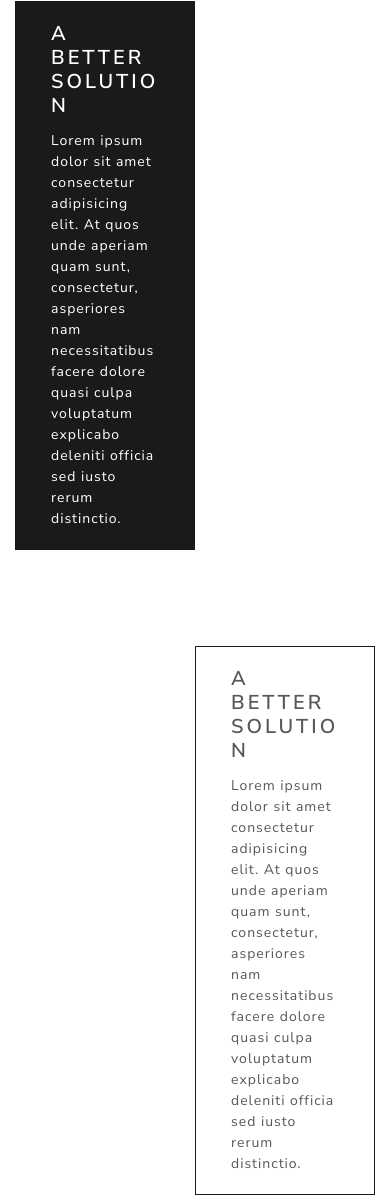
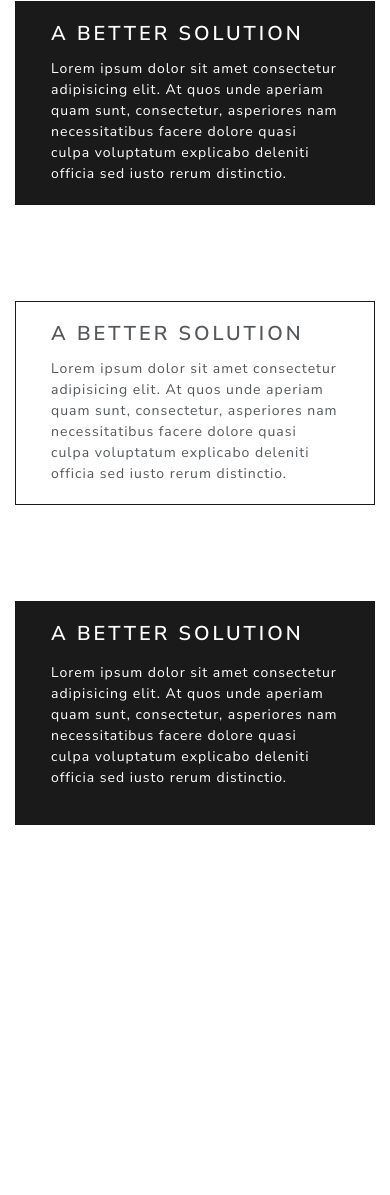
Before and after one commit to KBHarris/Tickt, a website: page public/index.html in a window 390 px wide. Shown: the part 404-1599 px from the top of the page. After the commit the page ends 1277 px from the top, so only its background shows below. Drawn offline with nearby package versions, Linux system fonts and the light colour scheme.

Commit message:
added moblie breakpoints

```diff
--- a/public/index.html
+++ b/public/index.html
@@ -3,7 +3,7 @@
 <head>
     <meta charset="UTF-8">
     <meta name="viewport" content="width=device-width, initial-scale=1.0">
-    <link rel="stylesheet" href="../style.css">
+    <link rel="stylesheet" href="style.css">
     <link rel="stylesheet" href="https://bootswatch.com/4/lux/bootstrap.min.css">
     <link rel="stylesheet" href="https://use.fontawesome.com/releases/v5.15.1/css/all.css" integrity="sha384-vp86vTRFVJgpjF9jiIGPEEqYqlDwgyBgEF109VFjmqGmIY/Y4HV4d3Gp2irVfcrp" crossorigin="anonymous">
     <script src="https://ajax.googleapis.com/ajax/libs/jquery/3.5.1/jquery.min.js"></script>
@@ -77,19 +77,19 @@
 </div>
 <div class="container">
     <div class="row">
-        <div class="card text-white bg-primary mt-5 mb-5 col-sm-6" style="max-width: 50%;">
+        <div class="card text-white bg-primary mt-5 mb-5 col-sm-6">
             <div class="card-body">
             <h4 class="card-title">A Better Solution</h4>
             <p class="card-text">Lorem ipsum dolor sit amet consectetur adipisicing elit. At quos unde aperiam quam sunt, consectetur, asperiores nam necessitatibus facere dolore quasi culpa voluptatum explicabo deleniti officia sed iusto rerum distinctio.</p>
             </div>
         </div>
         <!--Creating zig zag pattern-->
-        <div class="col-sm-6"></div>
+        <div class="col-sm-6 blank-card"></div>
     </div>
-    <div class="row flex-nowrap">
+    <div class="row">
         <!--Creating zig zag pattern-->
-        <div class="col-sm-6"></div>
-        <div class="card border-primary mt-5 mb-5 col-sm-6" style="max-width: 50%;">
+        <div class="col-sm-6 blank-card"></div>
+        <div class="card border-primary mt-5 mb-5 col-sm-6">
             <div class="card-body">
             <h4 class="card-title">A Better Solution</h4>
             <p class="card-text">Lorem ipsum dolor sit amet consectetur adipisicing elit. At quos unde aperiam quam sunt, consectetur, asperiores nam necessitatibus facere dolore quasi culpa voluptatum explicabo deleniti officia sed iusto rerum distinctio.</p>
@@ -97,14 +97,14 @@
         </div>
     </div>
     <div class="row">
-        <div class="card text-white bg-primary mt-5 mb-5 col-sm-6" style="max-width: 50%;">
+        <div class="card text-white bg-primary mt-5 mb-5 col-sm-6" >
             <div class="card-body">
             <h4 class="card-title">A Better Solution</h4>
             <p class="card-text"><div class="30">Lorem ipsum dolor sit amet consectetur adipisicing elit. At quos unde aperiam quam sunt, consectetur, asperiores nam necessitatibus facere dolore quasi culpa voluptatum explicabo deleniti officia sed iusto rerum distinctio.</div></p>
             </div>
         </div>
         <!--Creating zig zag pattern-->
-        <div class="col-sm-6"></div>
+        <div class="col-sm-6 blank-card"></div>
     </div>
 </div>
 
--- a/public/style.css
+++ b/public/style.css
@@ -3,3 +3,15 @@
     width: 100%;
     height: 100%;
   }
+
+.card {
+  max-width: 50%;
+}
+
+
+@media only screen and (max-width: 768px) {
+  .card {
+    max-width: 100%;
+  }
+
+}
```
